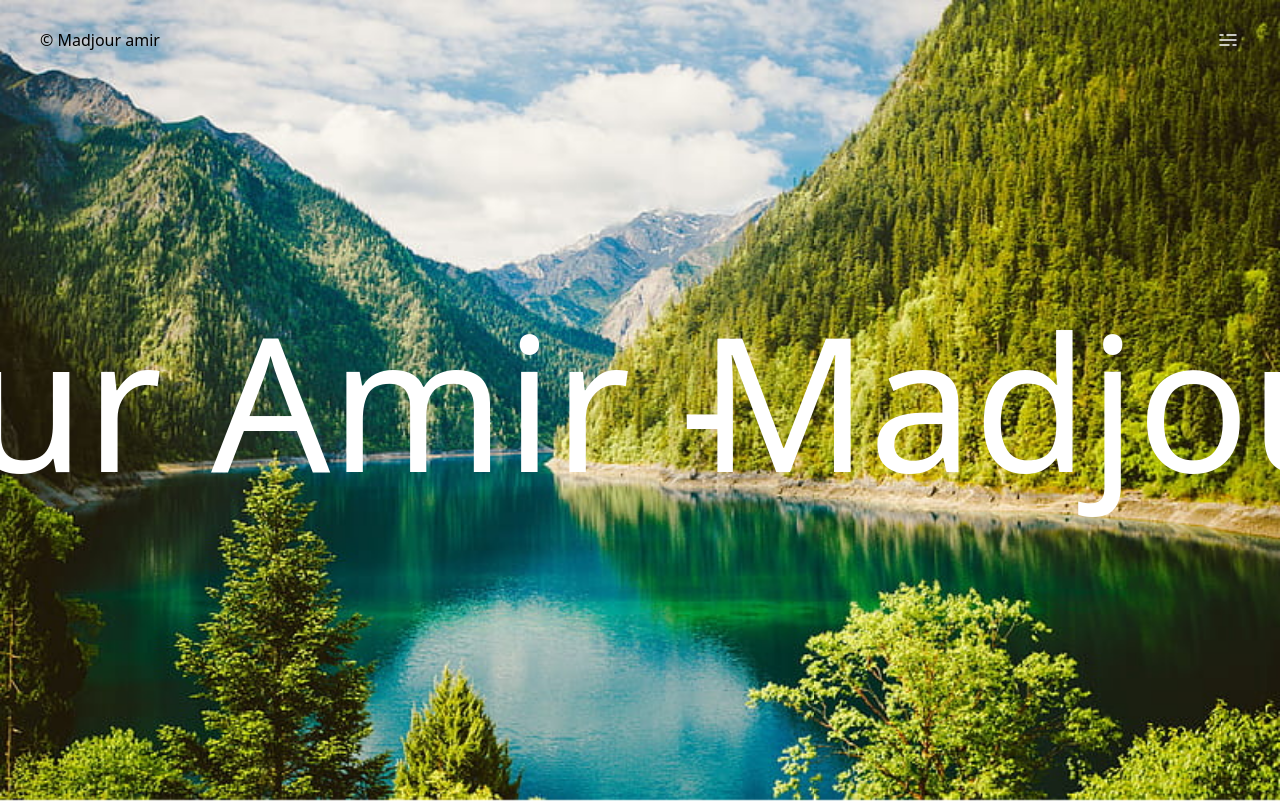
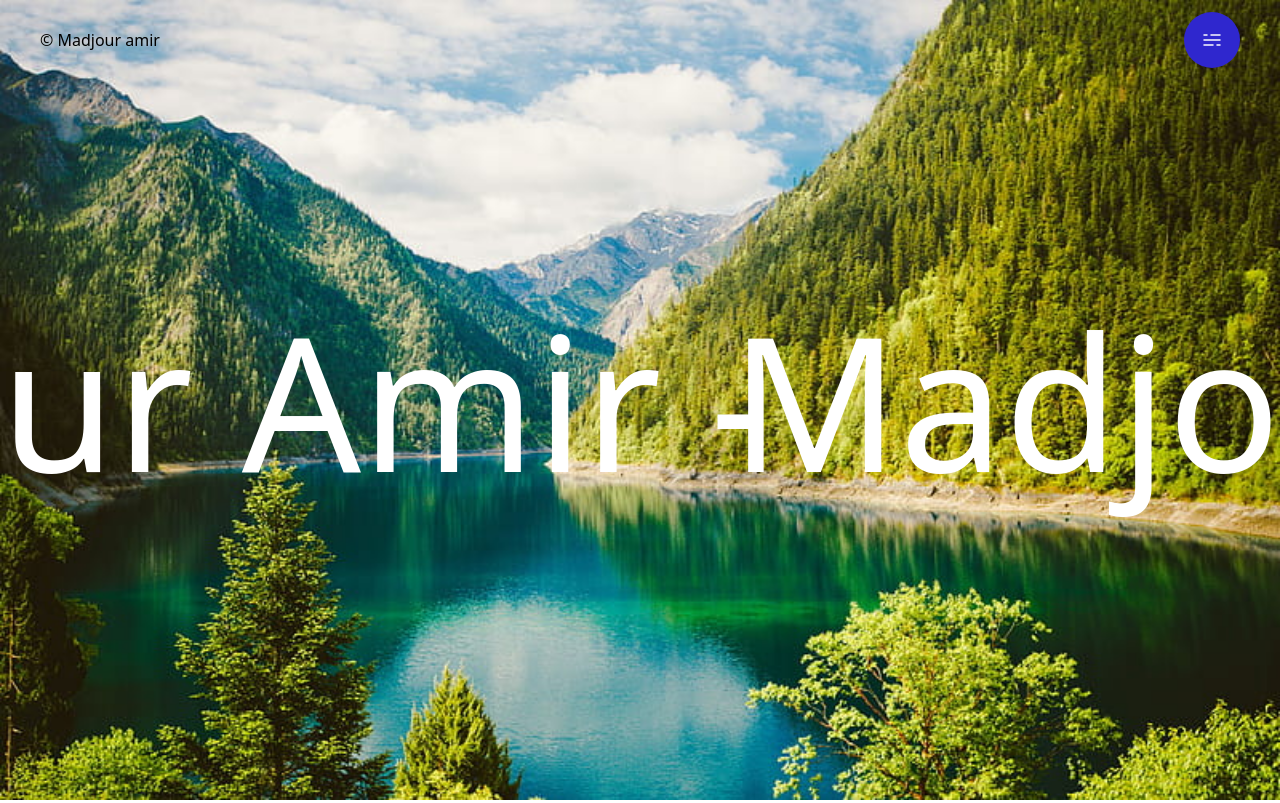
Before and after one commit to Amirmadjour/Portfolio, a Next.js app: page / in a window 1280 px wide. Shown: the top 803 px of the page. Built offline with nearby package versions, Linux system fonts and the light colour scheme.

Commit message:
fix page transition

```diff
--- a/app/layout.jsx
+++ b/app/layout.jsx
@@ -2,20 +2,20 @@
 import Nav from "@/components/nav/Nav";
 import Curve from "@/components/page/Curve";
 import "@/styles/global.css";
-import { AnimatePresence, motion } from "framer-motion";
-import { usePathname } from "next/navigation";
+import { AnimatePresence } from "framer-motion";
 import usePageTransition from "@/zustand/pageTransition";
 
 const RootLayout = ({ children }) => {
   const { isTransitioning } = usePageTransition();
-  const pathname = usePathname();
   return (
     <html lang="en">
       <body>
-        <Nav />
-        <AnimatePresence mode="wait">
-          <Curve key={isTransitioning}>{children}</Curve>
-        </AnimatePresence>
+        <div className="flex flex-col h-fit w-fit overflow-auto">
+          <Nav />
+          <AnimatePresence mode="wait">
+            <Curve key={isTransitioning}>{children}</Curve>
+          </AnimatePresence>
+        </div>
       </body>
     </html>
   );
--- a/app/page.jsx
+++ b/app/page.jsx
@@ -2,11 +2,12 @@
 import Image from "next/image";
 import hero_image from "@/public/images/nature-lake.jpg";
 import { motion } from "framer-motion";
+import DelayedLink from "@/components/nav/DelayedLink";
 
 const Home = () => {
   return (
-    <div className="flex flex-col w-full h-fit">
-      <div className="fixed top-0 left-0 -z-10 w-screen h-screen">
+    <div className="flex flex-col w-full h-fit overflow-y-scroll overflow-x-hidden">
+      <div className="absolute top-0 left-0 -z-10 w-screen h-screen">
         <Image
           src={hero_image}
           layout="fill"
@@ -14,12 +15,12 @@ const Home = () => {
           alt="a picture of me"
         />
       </div>
-      <div className="fixed top-0 left-0 flex flex-col -z-10 items-center justify-center w-screen h-screen text-white">
+      <div className="flex flex-col -z-10 items-center justify-center w-screen h-screen text-white">
         <motion.div
           initial={{ x: "-100vw" }}
           animate={{ x: "0" }}
           transition={{ repeat: Infinity, duration: 10, ease: "linear" }}
-          className="relative w-fit h-fit "
+          className="relative w-fit h-fit"
         >
           <h1 className="text-[14.6vw] text-center w-screen select-none text-nowrap">
             Madjour Amir -
@@ -29,6 +30,19 @@ const Home = () => {
           </h1>
         </motion.div>
       </div>
+      <div className="flex flex-col items-center justify-center shrink-0 w-screen h-screen text-text">
+        <p className="">
+          Lorem ipsum dolor sit, amet consectetur adipisicing elit. Accusantium
+          voluptates alias nulla veritatis dignissimos. Necessitatibus beatae
+          illum amet tempore voluptate velit magni, quasi hic cumque adipisci id
+          doloribus perspiciatis commodi.
+        </p>
+        <nav className="">
+          <DelayedLink href="/about">
+            About me
+          </DelayedLink>
+        </nav>
+      </div>
     </div>
   );
 };
--- a/app/work/page.jsx
+++ b/app/work/page.jsx
@@ -1,8 +1,8 @@
 const Work = () => {
   return (
-      <div className="w-screen h-screen flex items-center justify-center">
-        Work
-      </div>
+    <div className="w-screen h-screen flex items-center justify-center border-2 border-green-500">
+      Work
+    </div>
   );
 };
 
--- a/components/nav/DelayedLink.jsx
+++ b/components/nav/DelayedLink.jsx
@@ -24,6 +24,7 @@ export default function DelayedLink({ fn, href, children, delay = 1000 }) {
     setIsPending(true);
     setTimeout(() => {
       router.push(href);
+      setIsPending(false);
     }, delay); // delay in milliseconds
   };
 
--- a/components/nav/Nav.jsx
+++ b/components/nav/Nav.jsx
@@ -8,9 +8,11 @@ import clsx from "clsx";
 import CancelSVG from "@/public/SVG/CancelSVG";
 import DelayedLink from "./DelayedLink";
 import Curve from "./Curve";
+import usePageTransition from "@/zustand/pageTransition";
 
 const Nav = () => {
   const [toggleSideMenu, setToggleSideMenu] = useState(false);
+  const { toggleToTransition, setRoutePath } = usePageTransition();
 
   const navSlide = {
     initial: {
@@ -26,8 +28,8 @@ const Nav = () => {
     },
   };
   return (
-    <nav className="fixed left-0 top-0 flex items-center z-[1] justify-between w-screen h-20 m-0 px-10 max-sm:px-[25px]">
-      <Link href="/">© Madjour amir</Link>
+    <nav className="fixed left-0 top-0 flex items-center justify-between w-screen h-20 m-0 px-10 max-sm:px-[25px]">
+      <DelayedLink href="/">© Madjour amir</DelayedLink>
 
       {/* inline navigation */}
       {/* <div className="sm:flex hidden">
@@ -44,10 +46,10 @@ const Nav = () => {
       <div className="flex relative">
         <div className="flex">
           <button
+            className="flex items-center justify-center bg-primary w-14 z-10 aspect-square rounded-full"
             onClick={() => {
               setToggleSideMenu((prev) => !prev);
             }}
-            className="flex w-6 h-6 items-center justify-center z-10"
           >
             {toggleSideMenu ? <CancelSVG /> : <HamburgerSVG color="white" />}
           </button>
--- a/components/page/Curve.jsx
+++ b/components/page/Curve.jsx
@@ -36,35 +36,33 @@ export default function Curve({ children, backgroundColor }) {
   }, []);
 
   return (
-    <div
-      className="fixed h-[calc(100vh+600px)] w-screen pointer-events-none left-0 top-0"
-      style={{ backgroundColor }}
-    >
-      <div
-        style={{ opacity: dimensions.width == null ? 1 : 0 }}
-        className={clsx(
-          "bg-black transition-opacity duration-100 ease-linear",
-          "fixed h-[calc(100vh+600px)] w-screen pointer-events-none left-0 top-0"
-        )}
-      />
+    <>
+      {!dimensions.width && (
+        <div
+          className={clsx(
+            "bg-black transition-opacity duration-100 ease-linear",
+            "fixed h-screen w-screen pointer-events-none opacity-100 left-0 top-0"
+          )}
+        />
+      )}
       <motion.p
-        className="absolute left-1/2 text-white top-[25%] text-5xl -translate-x-1/2 text-center z-10"
+        className="fixed left-1/2 text-white top-1/2 text-5xl -translate-x-1/2 text-center z-10"
         {...anim(text)}
       >
         {routePath}
       </motion.p>
       {dimensions.width != null && <SVG {...dimensions} />}
       {children}
-    </div>
+    </>
   );
 }
 
 const SVG = ({ height, width }) => {
   const initialPath = `
         M0 300
-        Q${width / 2} 0 ${width} 300
+        Q${width / 2} ${300 - width / 6} ${width} 300
         L${width} ${height + 300}
-        Q${width / 2} ${height + 600} 0 ${height + 300}
+        Q${width / 2} ${height + 300 + width / 6} 0 ${height + 300}
         L0 0
     `;
 
--- a/components/page/anim.js
+++ b/components/page/anim.js
@@ -6,11 +6,11 @@ export const text = {
     opacity: 0,
     top: -100,
     transition: { duration: 0.75, delay: 0.35, ease: [0.76, 0, 0.24, 1] },
-    transitionEnd: { top: "47.5%" },
+    transitionEnd: { top: "40%" },
   },
   exit: {
     opacity: 1,
-    top: "25%",
+    top: "50%",
     transition: { duration: 0.5, delay: 0.4, ease: [0.33, 1, 0.68, 1] },
   },
 };
--- a/zustand/pageTransition.js
+++ b/zustand/pageTransition.js
@@ -1,5 +1,6 @@
 import { create } from "zustand";
 
+//when the user refreshes it should not be Home
 const usePageTransition = create((set) => ({
   isTransitioning: false,
   routePath: "Home",
```
